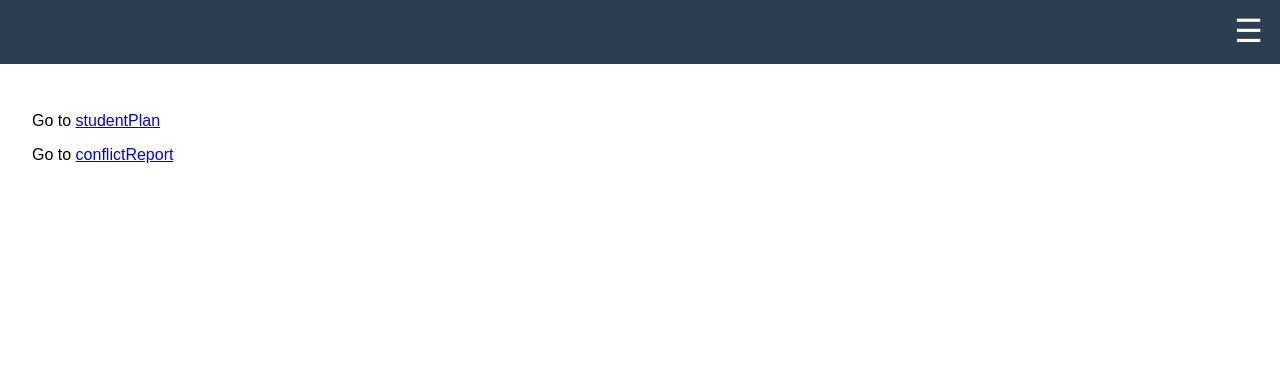
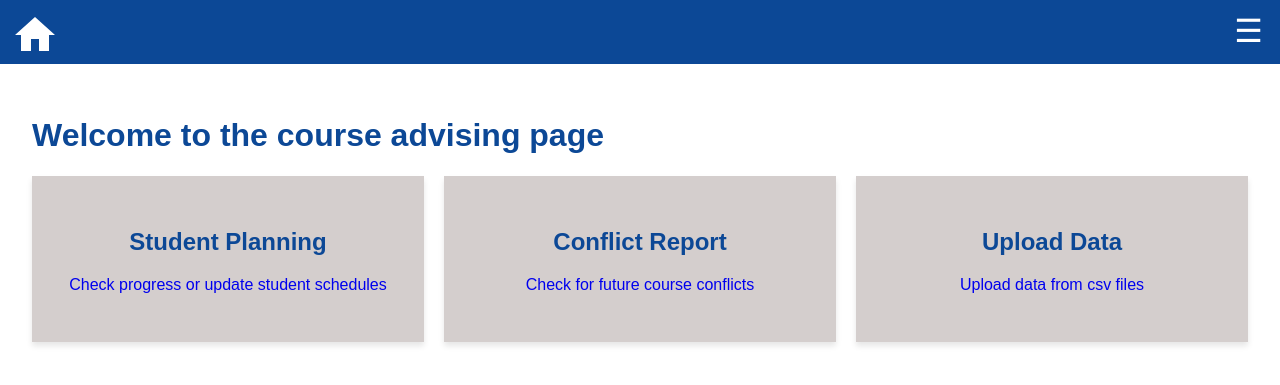
Before and after one commit to clodon2/Hackathon-CCSCMW-2025, a Django app: page / in a window 1280 px wide. Shown: the top 385 px of the page. Run offline with Django 5.2, Linux system fonts and the light colour scheme.

Commit message:
styling
things look better than before

```diff
--- a/CollegeManager/static/css/style.css
+++ b/CollegeManager/static/css/style.css
@@ -3,13 +3,13 @@ body {
     font-family: Arial, sans-serif;
 }
 .banner {
-    background-color: #2c3e50;
+    background-color: #0C4896;
     color: white;
     padding: 2rem 1rem;
     position: relative;
 }
 .navbar {
-    background-color: #34495e;
+    background-color: #0C4896;
     display: flex;
     justify-content: center;
     position: relative;
@@ -27,7 +27,18 @@ body {
     padding: 2rem;
 }
 
-/* Drawer styles */
+.home-button {
+    position: absolute;
+    left: .7rem;
+    top: .7rem;
+    font-size: 2rem;
+    background: none;
+    border: none;
+    color: white;
+    cursor: pointer;
+    text-decoration: none;
+}
+
 .drawer-toggle {
     position: absolute;
     right: .7rem;
@@ -44,7 +55,7 @@ body {
     position: fixed;
     top: 0;
     right: 0;
-    background-color: #34495e;
+    background-color: #0D4FA8;
     overflow-x: hidden;
     transition: 0.3s;
     padding-top: 60px;
@@ -58,7 +69,7 @@ body {
     transition: 0.2s;
 }
 .drawer a:hover {
-    background-color: #1abc9c;
+    background-color: #2571D9;
 }
 .drawer-close {
     position: absolute;
@@ -127,3 +138,47 @@ th {
 tr {
     text-align: center;
 }
+
+.card-group {
+    display: grid;
+    gap: 20px;
+    grid-template-columns: repeat(auto-fit, minmax(280px, 1fr));
+}
+
+.card {
+    background-color: #D4CECD;
+    text-decoration: none;
+    color: #0052BD;
+    padding: 2rem;
+    box-shadow: 0 4px 6px rgba(0, 0, 0, 0.1);
+    transition: transform 0.3s ease, box-shadow 0.3s ease;
+    display: flex;
+    flex-direction: column;
+    align-items: center;
+    text-align: center;
+}
+
+.card:hover {
+    transform: translateY(-5px);
+    box-shadow: 0 6px 12px rgba(0, 0, 0, 0.15);
+}
+
+.card > a {
+    text-decoration: none;
+}
+
+.card > a:visited {
+  color: #0C4896;
+}
+
+h1 {
+    color: #0C4896;
+}
+
+h2 {
+    color: #0C4896;
+}
+
+h3 {
+    color: #0C4896;
+}
--- a/CollegeManager/templates/base_layout.html
+++ b/CollegeManager/templates/base_layout.html
@@ -9,6 +9,11 @@
 </head>
 <body>
     <div class="banner">
+        <a href="/" class="home-button">
+            <svg xmlns="http://www.w3.org/2000/svg" viewBox="0 0 24 24" fill="white" width="3rem" height="3rem">
+                <path d="M10 20v-6h4v6h5v-8h3L12 3 2 12h3v8z"/>
+            </svg>
+        </a>
         <button class="drawer-toggle" onclick="openDrawer()">☰</button>
     </div>
 
--- a/CollegeManager/templates/home.html
+++ b/CollegeManager/templates/home.html
@@ -5,6 +5,31 @@
 {% endblock %}
 
 {% block content %}
-    <p>Go to <a href="/studentplan/"> studentPlan </a></p>
-    <p>Go to <a href="/conflictreport/"> conflictReport </a></p>
+    <h1>Welcome to the course advising page</h1>
+    <div class="card-group">
+        <div class="card">
+            <a href="/studentplan/">
+                <div>
+                    <h2>Student Planning</h2>
+                    <p>Check progress or update student schedules</p>
+                </div>
+            </a>
+        </div>
+        <div class="card">
+            <a href="/conflictreport/">
+                <div>
+                    <h2>Conflict Report</h2>
+                    <p>Check for future course conflicts</p>
+                </div>
+            </a>
+        </div>
+        <div class="card">
+            <a href="/uploaddata/">
+                <div>
+                    <h2>Upload Data</h2>
+                    <p>Upload data from csv files</p>
+                </div>
+            </a>
+        </div>
+    </div>
 {% endblock %}
--- a/CollegeManager/uploaddata/templates/uploaddata/uploadpage.html
+++ b/CollegeManager/uploaddata/templates/uploaddata/uploadpage.html
@@ -5,6 +5,8 @@
 {% endblock %}
 
 {% block content %}
+    <h1>File Upload</h1>
+    <h3>Choose csv formatting type and file to upload into the advising system</h3>
     {% if success_message %}
         <div style="color: green; font-weight: bold; margin-bottom: 15px;">
             ✅ {{ success_message }}
```
